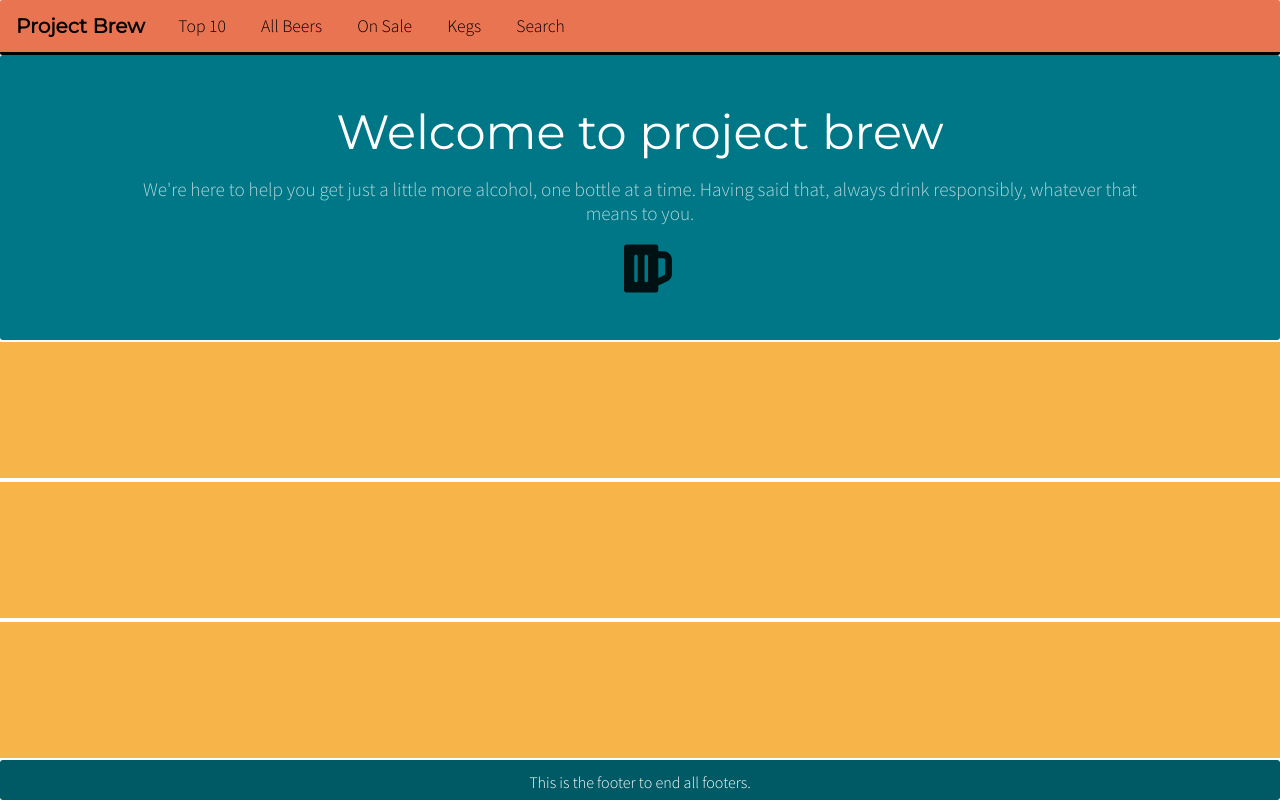
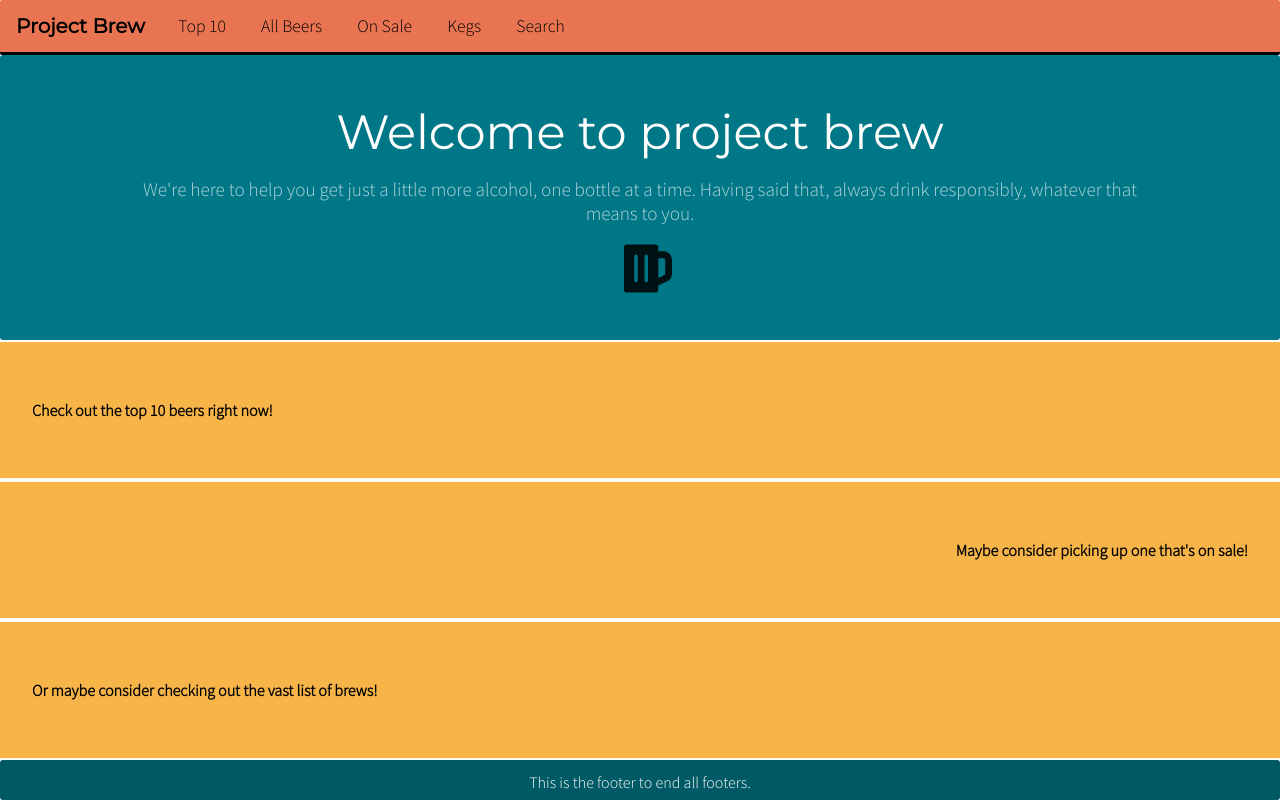
Before and after one commit to simonsben/Project-Brew-Frontend, a React (Create React App) app: page / in a window 1280 px wide. Built offline with nearby package versions, Linux system fonts and the light colour scheme.

Commit message:
Some more progress

```diff
--- a/src/app/landing/Content.jsx
+++ b/src/app/landing/Content.jsx
@@ -1,18 +1,25 @@
 import React from 'react'
 
 export const Content = props => {
+    const firstItem = 'Check out the top 10 beers right now!';
+    const secondItem = "Maybe consider picking up one that's on sale!";
+    const thirdItem = 'Or maybe consider checking out the vast list of brews!';
 
     return (
         <div className='landing_content'>
             <div className='content_item'>
-
+                <PadContent text={firstItem}/>
+            </div>
+            <div className='content_item right'>
+                <PadContent text={secondItem}/>
             </div>
             <div className='content_item'>
-
-            </div>
-            <div className='content_item'>
-
+                <PadContent text={thirdItem}/>
             </div>
         </div>
     );
 }
+
+const PadContent = props => (
+    <div className='inner_content'>{props.text}</div>
+)
--- a/src/app/landing/landing.css
+++ b/src/app/landing/landing.css
@@ -45,4 +45,17 @@
     background-color: var(--yellow);
 
     margin: 2px 0 2px 0;
+    display: flex;
+    align-items: center;
 }
+
+.content_item.right {
+    justify-content: flex-end;
+}
+
+.inner_content {
+    align-items: center;
+    height: fit-content;
+    padding: 2rem;
+    font-weight: bold;
+}
```
